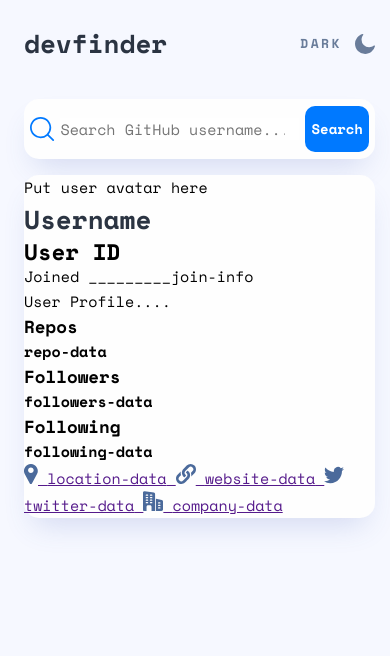
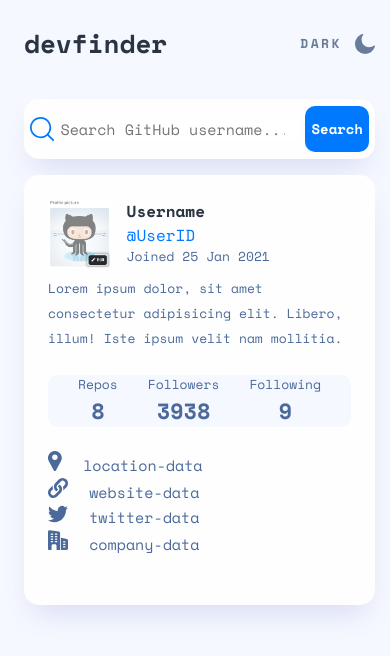
Before and after one commit to dsoluk/github-user-search-app, a plain HTML site: page index.html in a window 390 px wide. Drawn offline with nearby package versions, Linux system fonts and the light colour scheme.

Commit message:
mobile done pre js

```diff
--- a/index.html
+++ b/index.html
@@ -43,31 +43,33 @@
           </button>
         </div>
     </form>
-    <div class="github-info-box">
-      <section class="user-info">
-        <div id="userImage-box">Put user avatar here</div>
+    <article class="github-info-box">
+      <article class="user-info">
+        <div id="userImage-box">
+          <img id="userImage" src="./assets/edit-profile-photo_github_sample.png" alt="user's avatar">
+        </div>
         <div class="userHeader-box">
           <h1>Username</h1>
-          <h2>User ID</h2>
-          <p>Joined _________<span>join-info</span></p>
-          <p class="user-profile">User Profile....</p>
+          <h3>@UserID</h2>
+          <h4 id="join-date">Joined <span>25 Jan 2021</span></h4>
         </div>
+        <p id="user-profile">Lorem ipsum dolor, sit amet consectetur adipisicing elit. Libero, illum! Iste ipsum velit nam mollitia.</p>
         <div class="user-stats">
           <div class="stats">
-            <h3>Repos</h3>
-            <h4>repo-data</h4>
+            <h4>Repos</h4>
+            <h2>8</h2>
           </div>
           <div class="stats">
-            <h3>Followers</h3>
-            <h4>followers-data</h4>
+            <h4>Followers</h4>
+            <h2>3938</h2>
           </div>
           <div class="stats">
-            <h3>Following</h3>
-            <h4>following-data</h4>
+            <h4>Following</h4>
+            <h2>9</h2>
           </div>
         </div>
-      </section>
-      <section class="link-section">
+      </article>
+      <article class="link-section">
         <a href="" target="_blank">
           <img src="./assets/icon-location.svg" alt="">
           <span>location-data</span>
@@ -82,8 +84,8 @@
           <img src="./assets/icon-company.svg" alt="">
           <span>company-data</span>
         </a>
-      </section>
-    </div>
+      </article>
+    </article>
   </main>
 </body>
 </html>
--- a/styles.css
+++ b/styles.css
@@ -47,6 +47,40 @@ h1 {
     color: var(--black);
   }
 
+div > h1 {
+  font-size: 16px;
+  line-height: 24px;
+  color: var(--black);
+}
+
+h2 {
+  font-weight: 700;
+  font-size: 22px;
+  line-height: 33px;
+  color: var(--bluegrey);
+}
+
+h3 {
+  font-weight: 400;
+  font-size: 16px;
+  line-height: 24px;
+  color: var(--brightblue);
+}
+
+h4 {
+  font-weight: 400;
+  font-size: 13px;
+  line-height: 19px;
+  color: var(--bluegrey);
+}
+
+p {
+  font-weight: 400;
+  font-size: 13px;
+  line-height: 25px;
+  color: var(--bluegrey);
+}
+
 Basic Elements
 --------------
 input {
@@ -88,7 +122,7 @@ html,body {
   line-height: 25px;
 
   box-sizing: border-box;
-
+  color: var(--bluegrey);
   background-color: var(--offwhite);
 }
 
@@ -152,8 +186,76 @@ text-decoration-line: none;
     display: none;
 }
 
+/* Github User info card
+-------------------- */
+
 .github-info-box {
   background: var(--white);
   box-shadow: 0px 16px 30px -10px rgba(70, 96, 187, 0.198567);
   border-radius: 15px;
+
+  display: flex;
+  flex-direction: column;
+  justify-content: center;
+  align-items: center;
+
+
 }
+
+.user-info {
+  display: flex;
+  justify-content: flex-start;
+  align-items: left;
+  flex-wrap: wrap;
+
+  margin: min(1.6rem, 23.67rem);
+
+
+
+}
+
+#userImage {
+  height: 4.67rem; /*70px*/
+
+}
+
+.userHeader-box {
+  height: 4.67rem; /*70px*/;
+  margin-left: 1rem;
+
+}
+
+.user-stats {
+  display: flex;
+  flex-direction: row;
+  justify-content: space-evenly;
+  /* align-items: center; */
+
+  background-color: var(--offwhite);
+  border-radius: 10px;
+
+  width: 100%;
+  margin-top: 1.6rem;
+
+}
+
+.stats {text-align: center;}
+
+.link-section {
+  display: flex;
+  flex-direction: column;
+  align-items: flex-start;
+  margin-left: 3.2rem;
+  margin-bottom: 3.2rem;
+  width: 100%;
+}
+
+a {
+  text-decoration: none;
+  color: var(--bluegrey);
+}
+
+a span {
+  margin-left: .8rem;
+  width: 75%;
+}
```
Also changed, not shown: assets/edit-profile-photo_github_sample.png (added).
